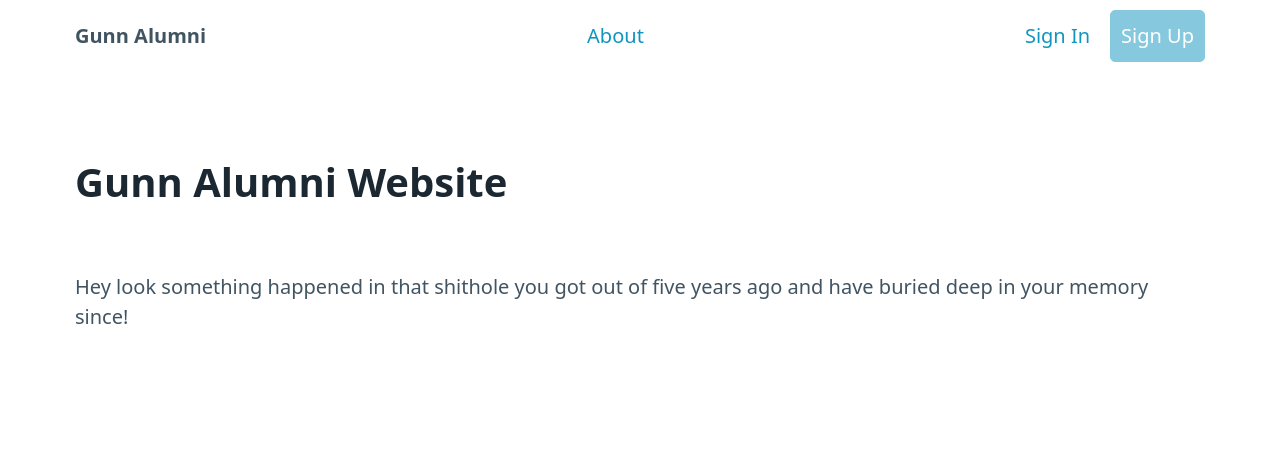
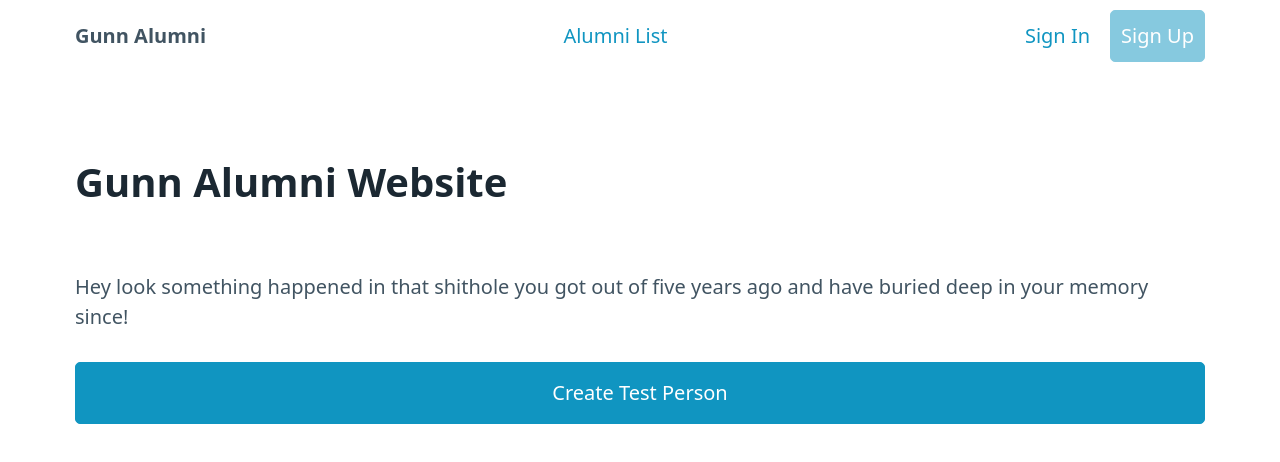
Before and after one commit to 9t8/galum, a Next.js app: page / in a window 1280 px wide. Shown: the top 462 px of the page. Built offline with nearby package versions, Linux system fonts and the light colour scheme.

Commit message:
remove appwrite :(

```diff
--- a/app/layout.tsx
+++ b/app/layout.tsx
@@ -1,4 +1,4 @@
-import Navbar from "@/components/navbar";
+import Navbar from "@/components/Navbar";
 import "@picocss/pico";
 
 export default function RootLayout({
--- a/app/page.tsx
+++ b/app/page.tsx
@@ -1,3 +1,5 @@
+import TestButton from "@/components/TestButton";
+
 export const metadata = {
   title: "Hello World",
 };
@@ -10,6 +12,7 @@ export default function Home() {
         Hey look something happened in that shithole you got out of five years
         ago and have buried deep in your memory since!
       </p>
+      <TestButton />
     </>
   );
 }
--- /dev/null
+++ b/components/TestButton.tsx
@@ -0,0 +1,7 @@
+"use client";
+
+export default function TestButton() {
+  const createTestPerson = async () => {};
+
+  return <button onClick={createTestPerson}>Create Test Person</button>;
+}
--- a/components/navbar.tsx
+++ b/components/navbar.tsx
@@ -8,7 +8,7 @@ export default function Navbar() {
       </ul>
       <ul>
         <li>
-          <a>About</a>
+          <a>Alumni List</a>
         </li>
       </ul>
       <ul>
--- a/package.json
+++ b/package.json
@@ -13,7 +13,6 @@
     "@types/node": "20.2.5",
     "@types/react": "18.2.8",
     "@types/react-dom": "18.2.4",
-    "appwrite": "^11.0.0",
     "eslint": "8.42.0",
     "eslint-config-next": "13.4.4",
     "next": "13.4.4",
```
Also changed, not shown: lib/client.ts (deleted, +0 -7 lines), 1 other file (tests, documents, lock files or other folders).
